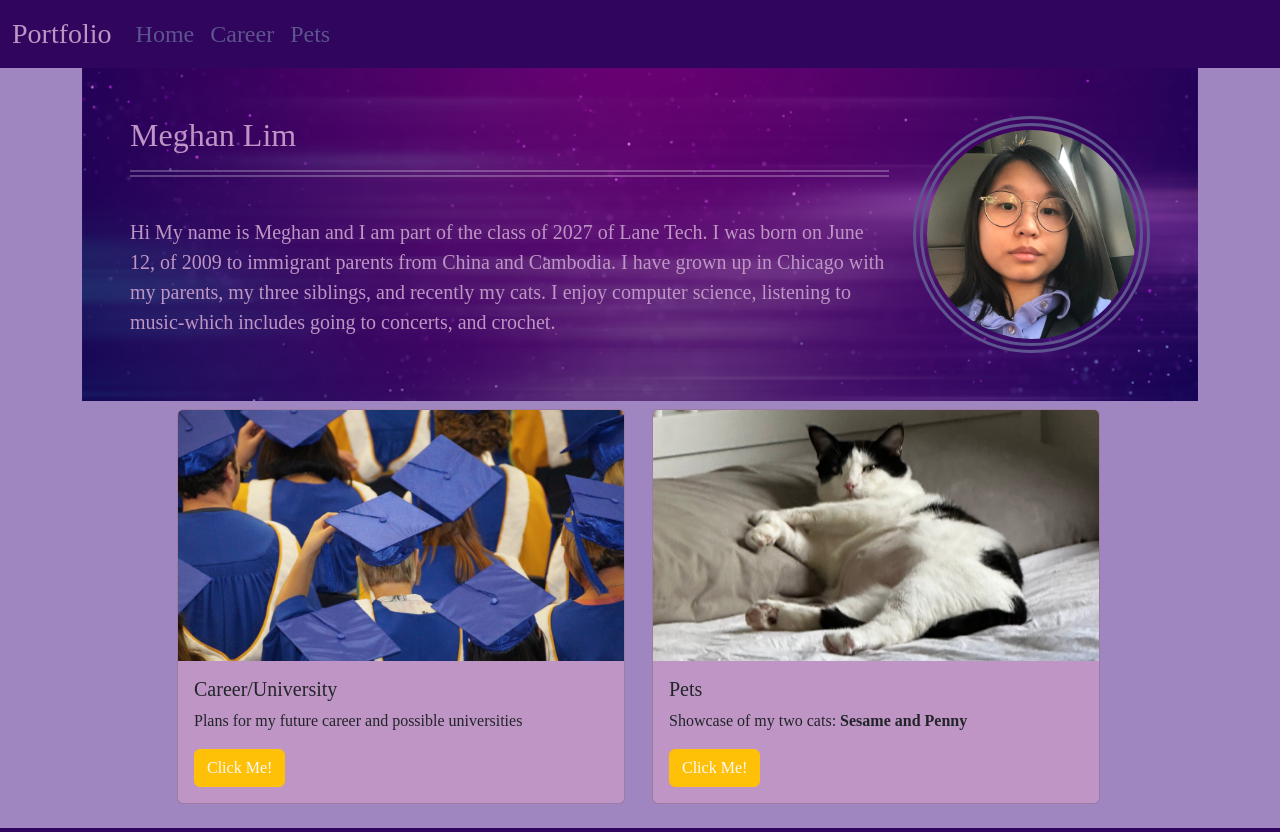
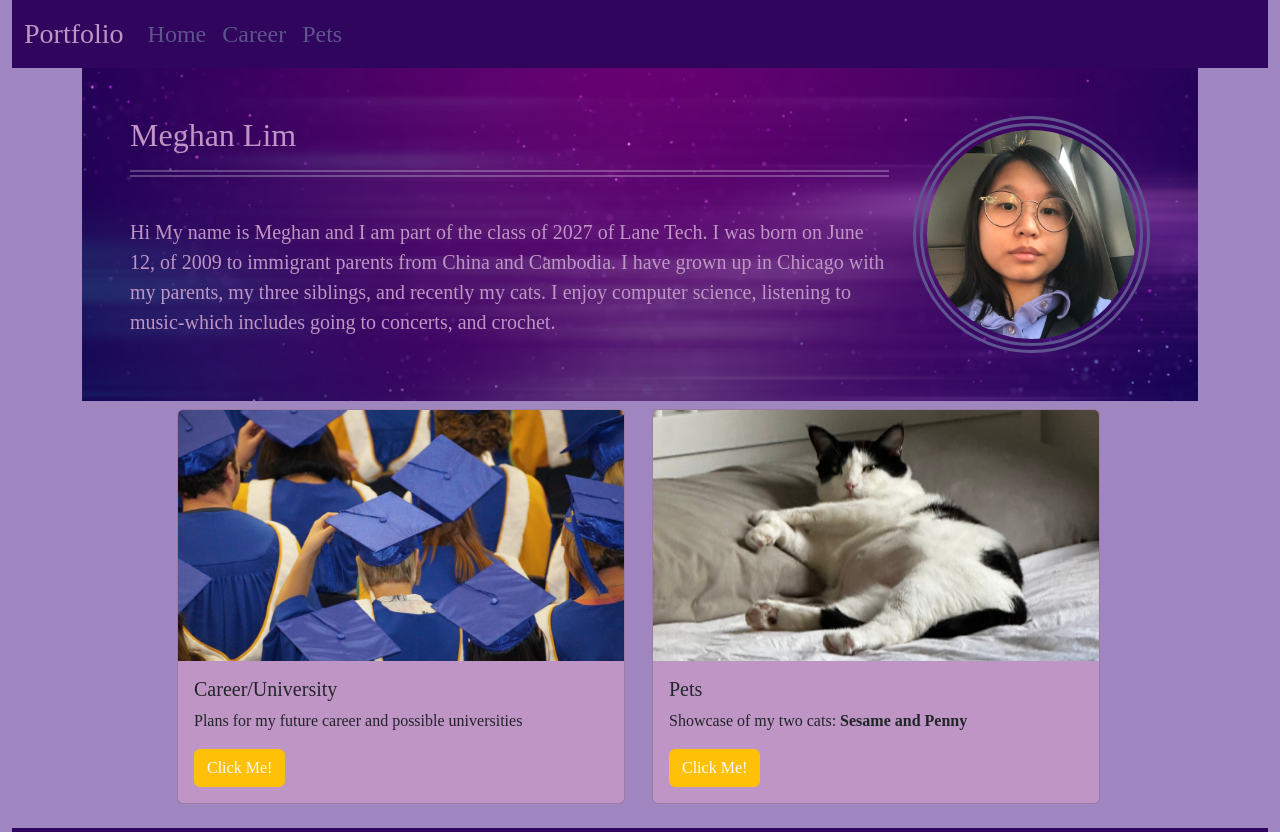
Before and after one commit to mmlim-cps/mml-portfolio, a plain HTML site: page index.html in a window 1280 px wide. Shown: the top 832 px of the page. Drawn offline with nearby package versions, Linux system fonts and the light colour scheme; a web font is replaced by a local one.

Commit message:
version7.3

```diff
--- a/index.html
+++ b/index.html
@@ -14,6 +14,9 @@
     </head>
     <body>
     <!--Nav bar-->
+        <div class="container-fluid">
+            <div class="row">
+                <div class="col-md-12">
                     <nav class="navbar navbar-expand-lg">
                         <div class="container-fluid">
                             <h4 class="navbar-brand nav-font fs-3" id="logo">Portfolio</h4>
@@ -32,6 +35,9 @@
                             </div>
                         </div>
                     </nav>
+            </div>
+        </div>
+
     <!--Nav bar end-->
         <main class="container"> <!--Main container-->
             <div class="heading p-5">
```
Lines whose indentation alone changed are shown as unchanged.
